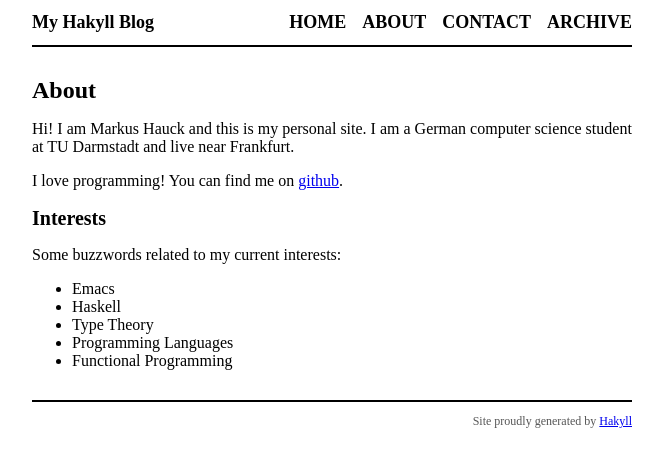
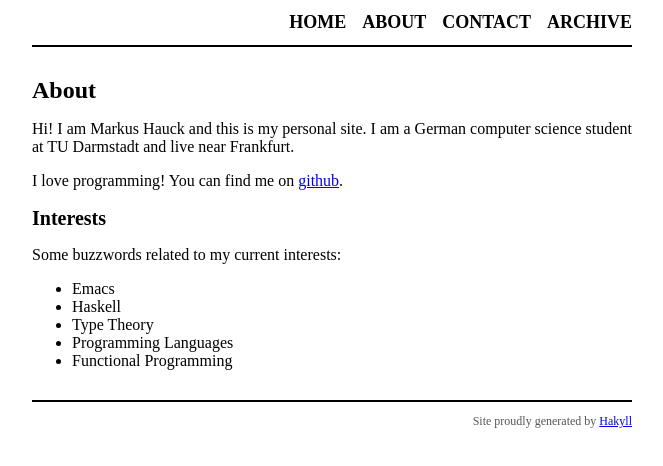
Before and after one commit to markus1189/markus1189.github.io, a plain HTML site: page about.html in a window 1280 px wide. Shown: the whole page, without its empty margins (308-971 px from the left). Drawn offline with Linux system fonts and the light colour scheme.

Commit message:
Remove the default title

```diff
--- a/about.html
+++ b/about.html
@@ -3,13 +3,13 @@
 <html xmlns="http://www.w3.org/1999/xhtml" xml:lang="en" lang="en">
     <head>
         <meta http-equiv="Content-Type" content="text/html; charset=UTF-8" />
-        <title>My Hakyll Blog - About</title>
+        <title>markus1189 - About</title>
         <link rel="stylesheet" type="text/css" href="./css/default.css" />
     </head>
     <body>
         <div id="header">
             <div id="logo">
-                <a href="./">My Hakyll Blog</a>
+                <a href="./"></a>
             </div>
             <div id="navigation">
                 <a href="./">Home</a>
```
Also changed, not shown: archive.html (+2 -2 lines), contact.html (+2 -2 lines), index.html (+2 -2 lines).
